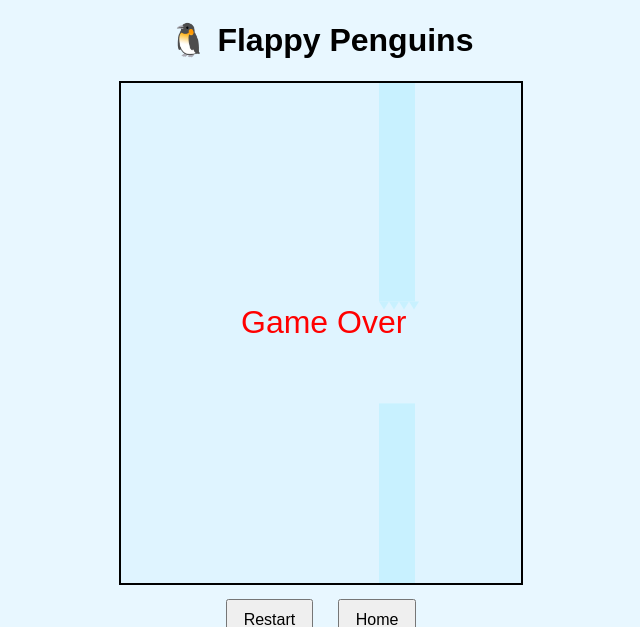
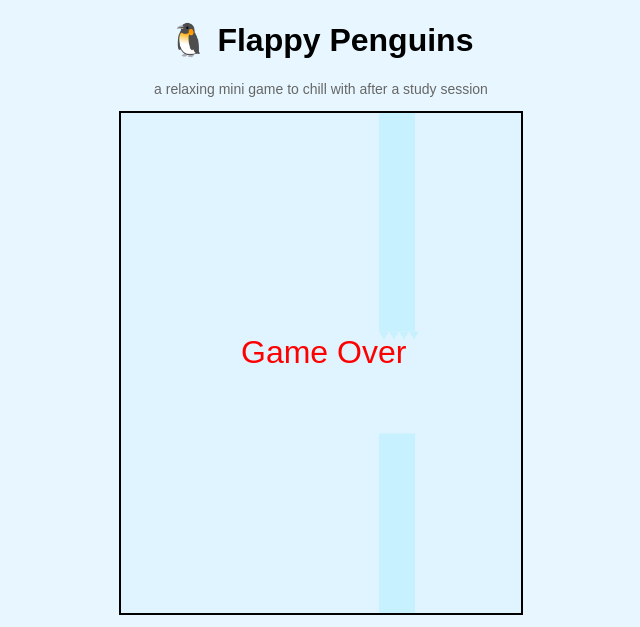
Before and after one commit to jjjjhogan/penguin, a Flask app: page /flappy in a window 1280 px wide. Shown: the top 627 px of the page, without its empty margins (319-959 px from the left). Run offline with Flask 3, Linux system fonts and the light colour scheme.

Commit message:
flappy penguin

```diff
--- a/templates/flappy.html
+++ b/templates/flappy.html
@@ -8,6 +8,11 @@
 <body>
 
 <h1>🐧 Flappy Penguins</h1>
+<div style="text-align:center; margin-bottom:10px;">
+<p style="color:#666; font-size:14px;">
+a relaxing mini game to chill with after a study session
+</p>
+</div>
 
 <canvas id="game" width="400" height="500"></canvas>
 
```
